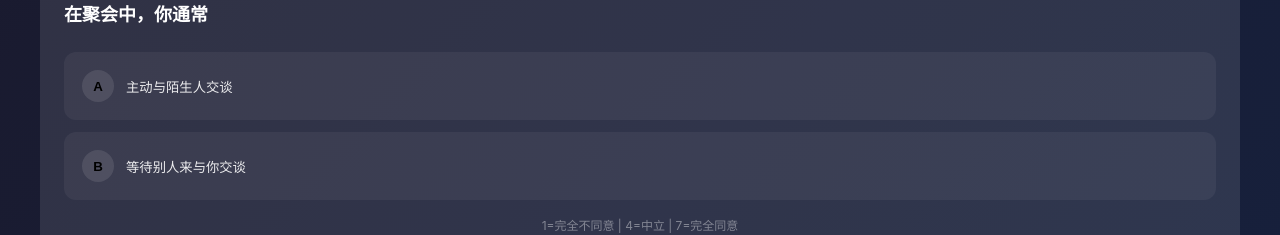
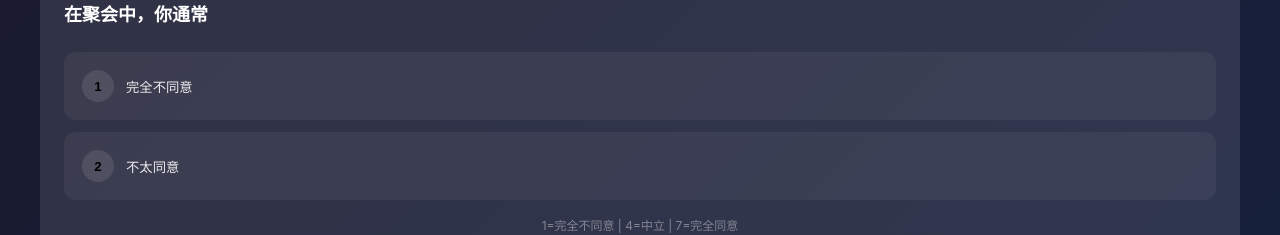
Before and after one commit to 2190342535-code/ai-fortune, a Vue app in the folder frontend/: page /mbti-test in a window 1280 px wide. Shown: the part 189-424 px from the top of the page. Built offline with nearby package versions, Linux system fonts and the light colour scheme.

Commit message:
修复MBTI选项

```diff
--- a/frontend/src/views/MbtiTest.vue
+++ b/frontend/src/views/MbtiTest.vue
@@ -22,8 +22,8 @@
           :class="['option-btn', answers[currentIndex] === idx + 1 && 'selected']"
           @click="selectOption(idx + 1)"
         >
-          <span class="option-label">{{ ['A', 'B'][idx] }}</span>
-          <span class="option-text">{{ option }}</span>
+          <span class="option-label">{{ idx + 1 }}</span>
+          <span class="option-text">{{ idx === 0 ? '完全不同意' : (idx === 6 ? '完全同意' : (idx < 3 ? '不太同意' : '同意')) }}</span>
         </button>
       </div>
 
```
